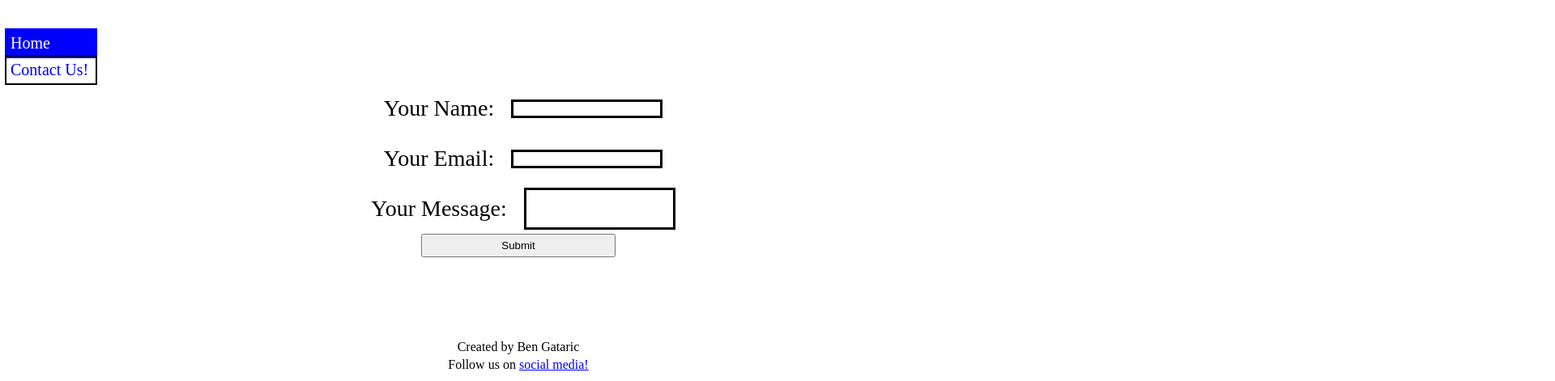
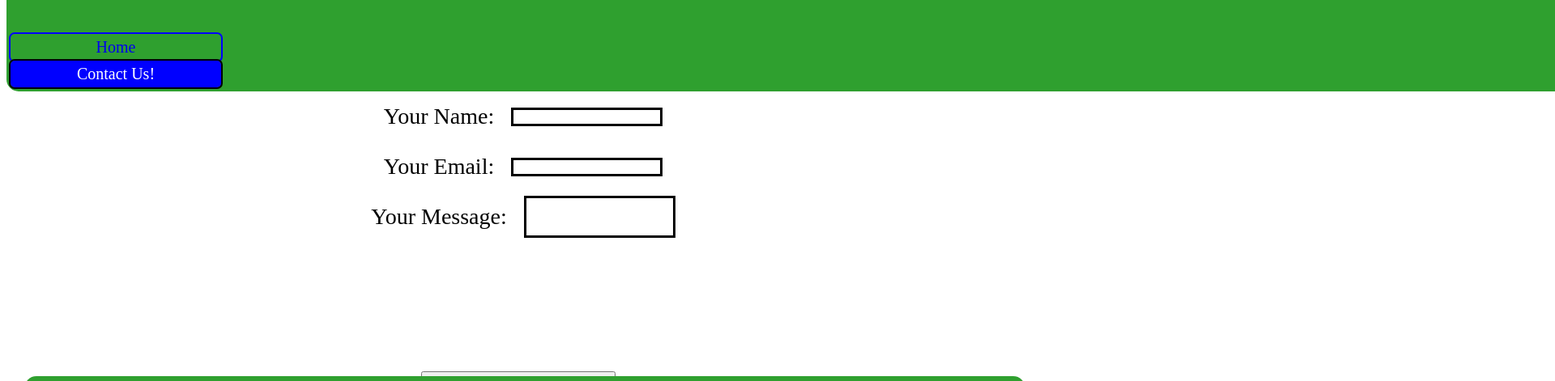
Before and after one commit to BenjaminGataric/Lab-5, a plain HTML site: page contact.html in a window 1280 px wide. Shown: the part 221-692 px from the top of the page at 81% size, 1920 px wide, since content can reach past the window. Drawn offline with Linux system fonts and the light colour scheme.

Commit message:
added a static footer

```diff
--- a/contact.html
+++ b/contact.html
@@ -13,8 +13,8 @@
             <h1 class="header-title"><strong>Sorcerer Club</strong></h1>
         </div>
         <nav class="nav-container">
-            <a class="website-links home-link-home" href="index.html">Home</a>
-            <a class="website-links contact-link" href="contact.html">Contact Us!</a>
+            <a class="website-links home-link-contact" href="index.html">Home</a>
+            <a class="website-links contact-link-contact" href="contact.html">Contact Us!</a>
         </nav>
     </header>
     <form>
--- a/styles.css/styles.css
+++ b/styles.css/styles.css
@@ -5,6 +5,23 @@ img {
 label {
     padding: 15px;
 }
+header {
+    padding: 5px;
+    height: fit-content;
+    width: 130rem;
+}
+header, footer{
+    background-color: rgb(47, 160, 47);
+    border-radius: 15px;
+}
+footer {
+    position: fixed;
+    left: 0;
+    bottom: 0;
+    width: 95%;
+    text-align: center;
+}
+
 .header-container {
     display: flex;
 }
@@ -17,27 +34,39 @@ label {
     flex-direction: column;
 }
 .website-links {
-    width: 100px;
+    width: 250px;
     padding: 5px;
     font-size: 20px;
     text-decoration: none;
+    text-align: center;
+    border-radius: 5px;
 }
 .home-link-home {
     outline: 2px solid blue;
     background-color: blue;
     color: white;
 }
-.contact-link {
+.home-link-contact {
+    outline: 2px solid blue;
+}
+.contact-link-contact {
+    outline: 2px solid black;
+    background-color: blue;
+    color: white;
+}
+.contact-link-home {
     outline: 2px solid black;
 }
 .footer-container {
     display: flex;
     flex-direction: column;
     align-items: center;
-    padding: 100px;
+    padding: 10px;
+    margin: 30px;
 }
 .footer-items {
     margin: 2px;
+    font-size: 25px;
 }
 .input-container {
     display: flex;
@@ -57,6 +86,7 @@ label {
     padding-bottom: 30px;
 }
 .button-input {
+    margin-top: 10rem;
     width: 15rem;
     padding: 5px;
 }
```
